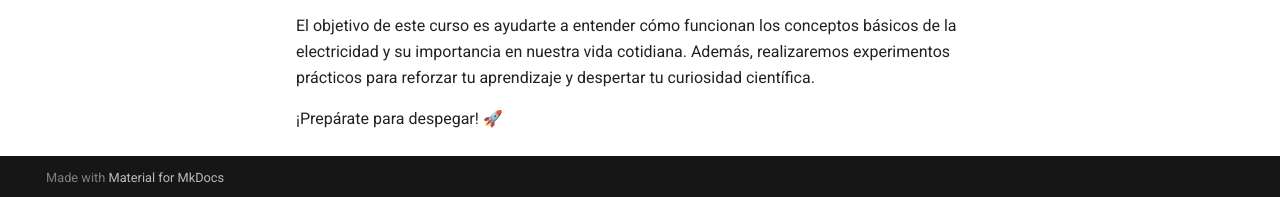
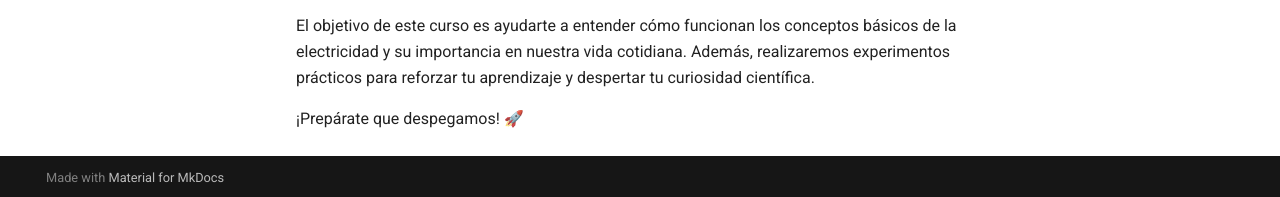
Before and after one commit to citius70/electricidad-tecnologia-1eso, an MkDocs documentation site: the page built from docs/index.md, in a window 1280 px wide and 1267 px high. Shown: the part 1067-1264 px from the top of the window. Built offline with MkDocs 1.6.1 and Material for MkDocs 9.7.7, drawn with Linux system fonts in a browser that asks for light colours; comment, search, counter and statistics services are not loaded; the version menu is left out.

Commit message:
Update index.md

```diff
--- a/docs/index.md
+++ b/docs/index.md
@@ -66,4 +66,4 @@ A lo largo del curso, exploraremos los siguientes temas:
 
 El objetivo de este curso es ayudarte a entender cómo funcionan los conceptos básicos de la electricidad y su importancia en nuestra vida cotidiana. Además, realizaremos experimentos prácticos para reforzar tu aprendizaje y despertar tu curiosidad científica.
 
-¡Prepárate para despegar! 🚀
+¡Prepárate que despegamos! 🚀
```
